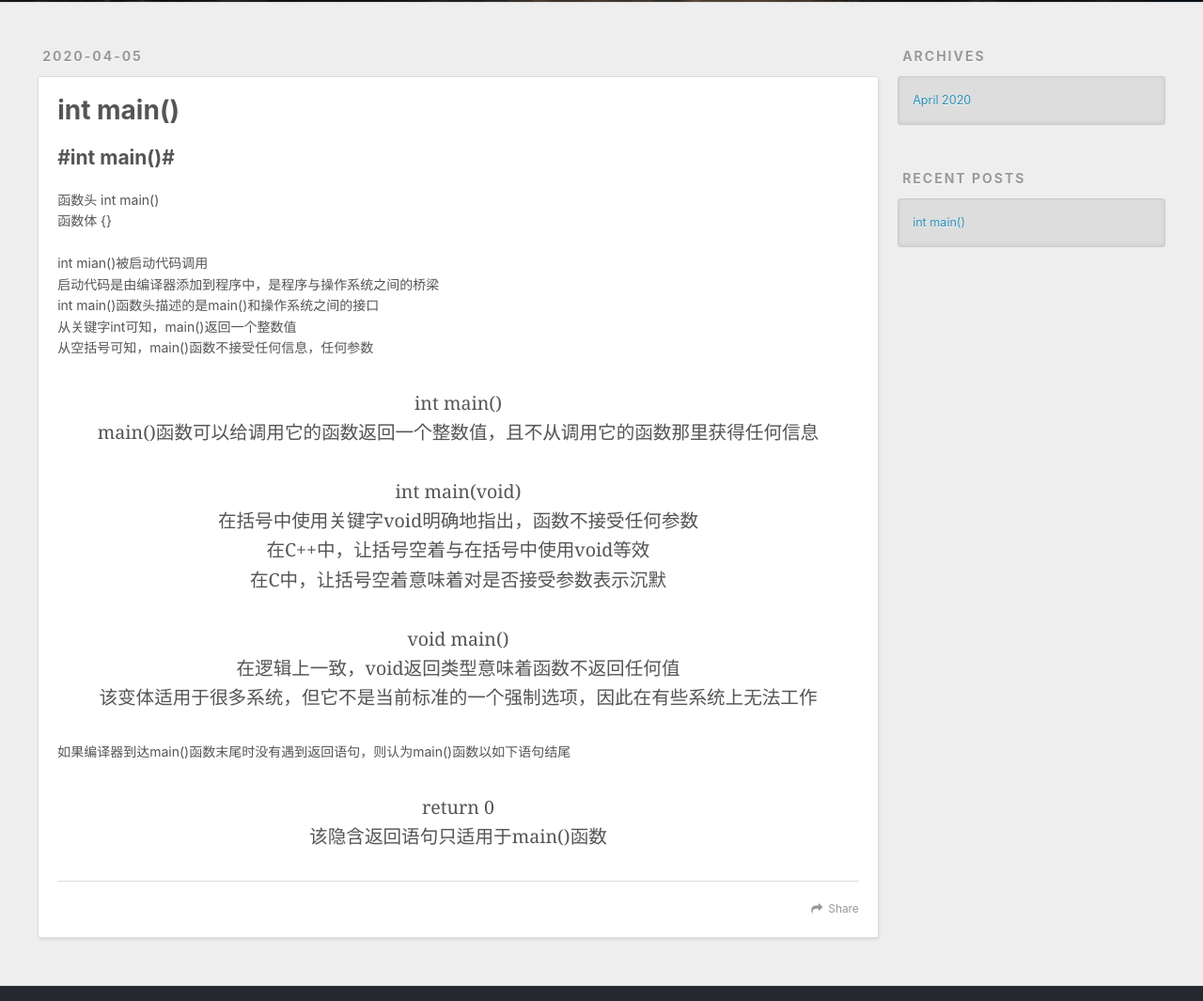
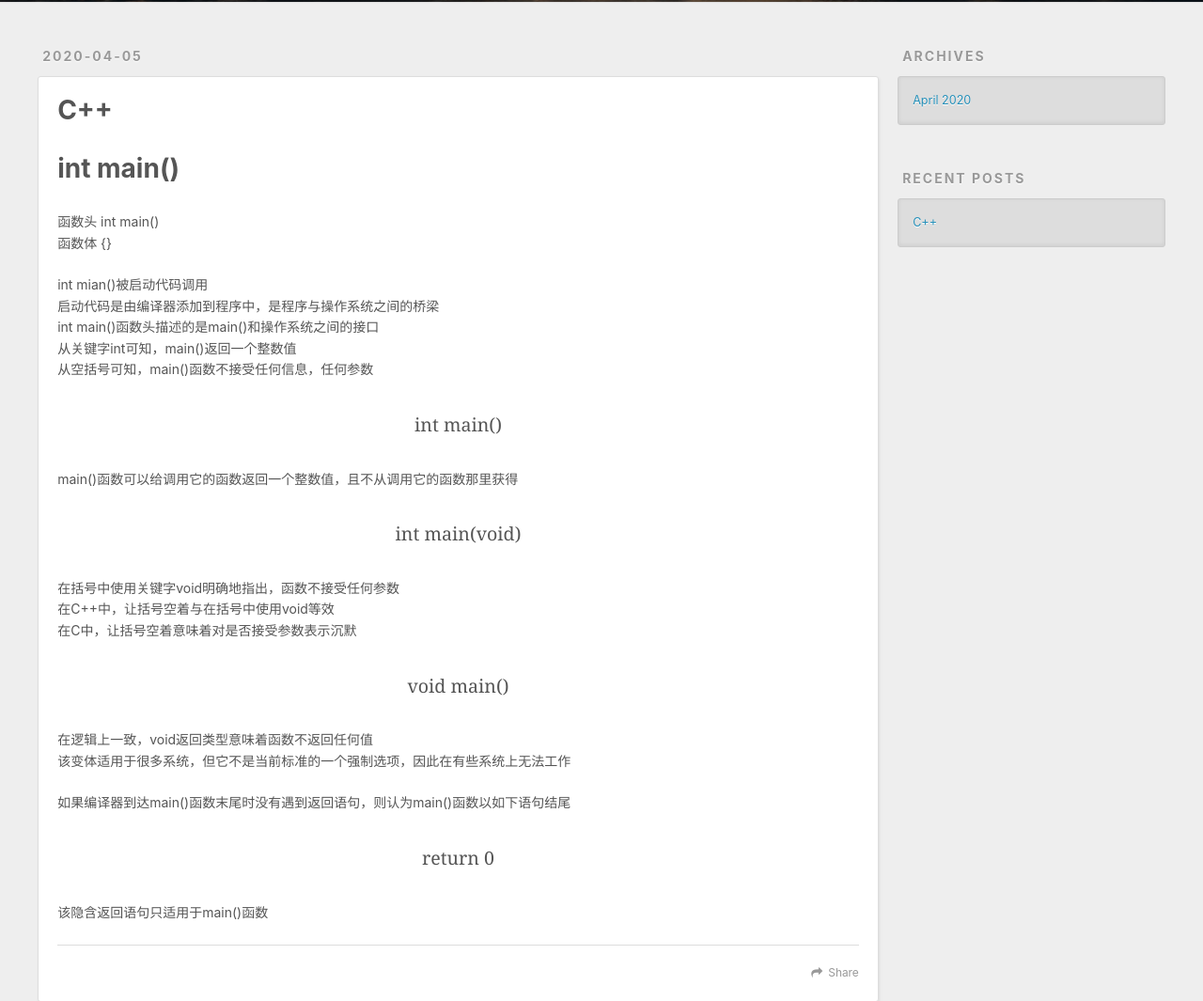
Before and after one commit to iasuka/iasuka.github.io, a plain HTML site: page 2020/04/05/C++/index.html in a window 1280 px wide. Shown: the part 298-1363 px from the top of the page at 94% size. Drawn offline with nearby package versions, Linux system fonts and the light colour scheme.

Commit message:
Site updated: 2020-04-07 13:58:46

```diff
--- a/2020/04/05/C++/index.html
+++ b/2020/04/05/C++/index.html
@@ -5,16 +5,16 @@
 
 
 
-  <title>int main() | 博客</title>
+  <title>C++ | 博客</title>
   <meta name="viewport" content="width=device-width, initial-scale=1, maximum-scale=1">
-  <meta name="description" content="#int main()#函数头 int main()函数体 {} int mian()被启动代码调用启动代码是由编译器添加到程序中，是程序与操作系统之间的桥梁int main()函数头描述的是main()和操作系统之间的接口从关键字int可知，main()返回一个整数值从空括号可知，main()函数不接受任何信息，任何参数  int main()main()函数可以给调用它的函数返回一个整数值，且">
+  <meta name="description" content="int main()函数头 int main()函数体 {}        int mian()被启动代码调用启动代码是由编译器添加到程序中，是程序与操作系统之间的桥梁int main()函数头描述的是main()和操作系统之间的接口从关键字int可知，main()返回一个整数值从空括号可知，main()函数不接受任何信息，任何参数    int main()    main()函数可以给调用它的">
 <meta property="og:type" content="article">
-<meta property="og:title" content="int main()">
+<meta property="og:title" content="C++">
 <meta property="og:url" content="https://github.com/iasuka/iasuka.github.io/2020/04/05/C++/index.html">
 <meta property="og:site_name" content="博客">
-<meta property="og:description" content="#int main()#函数头 int main()函数体 {} int mian()被启动代码调用启动代码是由编译器添加到程序中，是程序与操作系统之间的桥梁int main()函数头描述的是main()和操作系统之间的接口从关键字int可知，main()返回一个整数值从空括号可知，main()函数不接受任何信息，任何参数  int main()main()函数可以给调用它的函数返回一个整数值，且">
-<meta property="article:published_time" content="2020-04-04T16:00:00.000Z">
-<meta property="article:modified_time" content="2020-04-05T13:15:05.982Z">
+<meta property="og:description" content="int main()函数头 int main()函数体 {}        int mian()被启动代码调用启动代码是由编译器添加到程序中，是程序与操作系统之间的桥梁int main()函数头描述的是main()和操作系统之间的接口从关键字int可知，main()返回一个整数值从空括号可知，main()函数不接受任何信息，任何参数    int main()    main()函数可以给调用它的">
+<meta property="article:published_time" content="2020-04-05T12:47:47.080Z">
+<meta property="article:modified_time" content="2020-04-05T13:55:45.450Z">
 <meta property="article:author" content="刘健">
 <meta name="twitter:card" content="summary">
 
@@ -68,7 +68,7 @@
         <section id="main"><article id="post-C++" class="article article-type-post" itemscope itemprop="blogPost">
   <div class="article-meta">
     <a href="/2020/04/05/C++/" class="article-date">
-  <time datetime="2020-04-04T16:00:00.000Z" itemprop="datePublished">2020-04-05</time>
+  <time datetime="2020-04-05T12:47:47.080Z" itemprop="datePublished">2020-04-05</time>
 </a>
 
   </div>
@@ -79,7 +79,7 @@
 
 
     <h1 class="article-title" itemprop="name">
-      int main()
+      C++
     </h1>
 
 
@@ -87,21 +87,25 @@
 
     <div class="article-entry" itemprop="articleBody">
 
-        <h2 id="int-main"><a href="#int-main" class="headerlink" title="#int main()#"></a>#int main()#</h2><p>函数头 int main()<br>函数体 {}</p>
-<p>int mian()被启动代码调用<br>启动代码是由编译器添加到程序中，是程序与操作系统之间的桥梁<br>int main()函数头描述的是main()和操作系统之间的接口<br>从关键字int可知，main()返回一个整数值<br>从空括号可知，main()函数不接受任何信息，任何参数</p>
+        <h1 id="int-main"><a href="#int-main" class="headerlink" title="int main()"></a>int main()</h1><p>函数头 int main()<br>函数体 {}       </p>
+<p>int mian()被启动代码调用<br>启动代码是由编译器添加到程序中，是程序与操作系统之间的桥梁<br>int main()函数头描述的是main()和操作系统之间的接口<br>从关键字int可知，main()返回一个整数值<br>从空括号可知，main()函数不接受任何信息，任何参数  </p>
 <blockquote>
-<p>int main()<br>main()函数可以给调用它的函数返回一个整数值，且不从调用它的函数那里获得任何信息</p>
+<p>int main()  </p>
 </blockquote>
+<p>main()函数可以给调用它的函数返回一个整数值，且不从调用它的函数那里获得</p>
 <blockquote>
-<p>int main(void)<br>在括号中使用关键字void明确地指出，函数不接受任何参数<br>在C++中，让括号空着与在括号中使用void等效<br>在C中，让括号空着意味着对是否接受参数表示沉默</p>
+<p>int main(void)   </p>
 </blockquote>
+<p>在括号中使用关键字void明确地指出，函数不接受任何参数<br>在C++中，让括号空着与在括号中使用void等效<br>在C中，让括号空着意味着对是否接受参数表示沉默   </p>
 <blockquote>
-<p>void main()<br>在逻辑上一致，void返回类型意味着函数不返回任何值<br>该变体适用于很多系统，但它不是当前标准的一个强制选项，因此在有些系统上无法工作</p>
+<p>void main() </p>
 </blockquote>
-<p>如果编译器到达main()函数末尾时没有遇到返回语句，则认为main()函数以如下语句结尾</p>
+<p>在逻辑上一致，void返回类型意味着函数不返回任何值<br>该变体适用于很多系统，但它不是当前标准的一个强制选项，因此在有些系统上无法工作        </p>
+<p>如果编译器到达main()函数末尾时没有遇到返回语句，则认为main()函数以如下语句结尾            </p>
 <blockquote>
-<p>return 0<br>该隐含返回语句只适用于main()函数</p>
+<p>return 0        </p>
 </blockquote>
+<p>该隐含返回语句只适用于main()函数        </p>
 
 
     </div>
@@ -145,7 +149,7 @@
       <ul>
 
           <li>
-            <a href="/2020/04/05/C++/">int main()</a>
+            <a href="/2020/04/05/C++/">C++</a>
           </li>
 
       </ul>
```
Also changed, not shown: archives/2020/04/index.html (+3 -3 lines), archives/2020/index.html (+3 -3 lines), archives/index.html (+3 -3 lines), index.html (+14 -10 lines).
